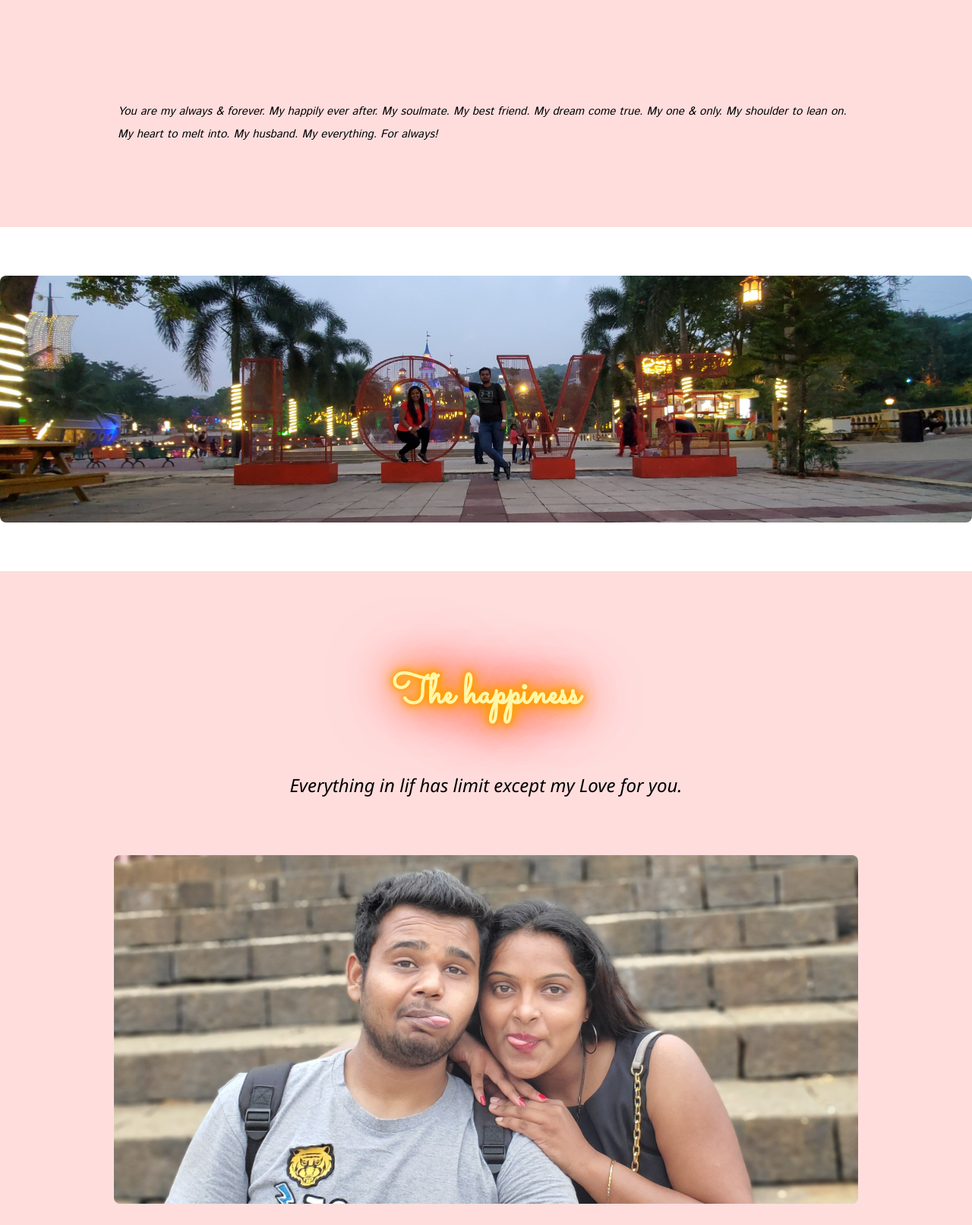
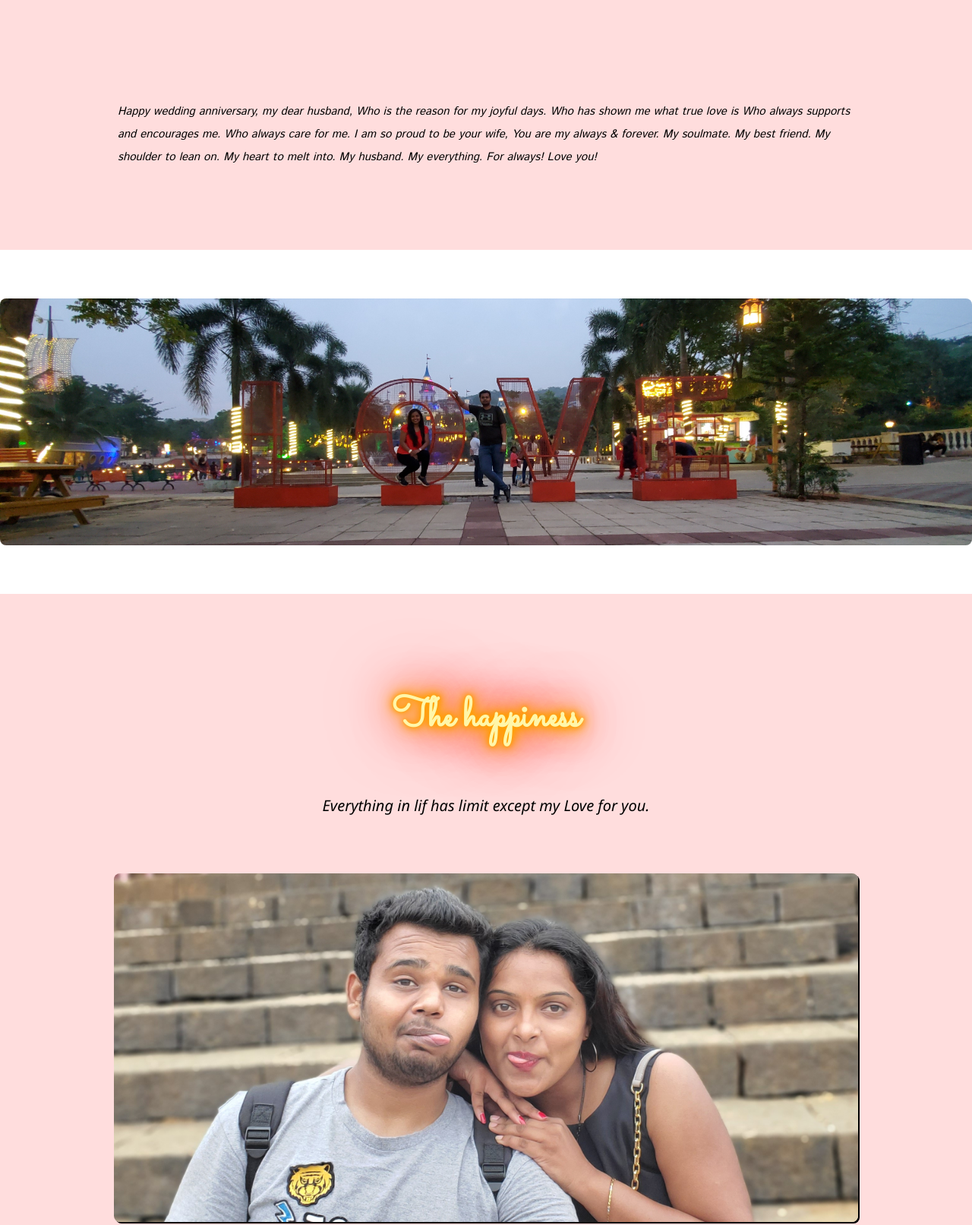
Before and after one commit to mahivkpatel/blog-site, a Gatsby site: page / in a window 1280 px wide. Shown: the part 1240-2853 px from the top of the page at 76% size. Built offline with nearby package versions, Linux system fonts and the light colour scheme; Gatsby itself is replaced by a stand-in of ours.

Commit message:
css changes

```diff
--- a/src/pages/index.js
+++ b/src/pages/index.js
@@ -95,10 +95,12 @@ const IndexPage = () => (
           </div>
           <p>
             <i>
-              You are my always & forever. My happily ever after. My soulmate.
-              My best friend. My dream come true. My one & only. My shoulder to
-              lean on. My heart to melt into. My husband. My everything. For
-              always!
+              Happy wedding anniversary, my dear husband, Who is the reason for
+              my joyful days. Who has shown me what true love is Who always
+              supports and encourages me. Who always care for me. I am so proud
+              to be your wife, You are my always & forever. My soulmate. My best
+              friend. My shoulder to lean on. My heart to melt into. My husband.
+              My everything. For always! Love you!
             </i>
           </p>
           <br />
@@ -117,11 +119,11 @@ const IndexPage = () => (
           <h1 className="w3-text-grey">
             <b className="happy">The happiness</b>
           </h1>
-          <h3>
+          <h4>
             <i>Everything in lif has limit except my Love for you.</i>
-          </h3>
+          </h4>
           <img
-            className="w3-round-large w3-grayscale-min"
+            className="w3-round-large w3-grayscale-min box"
             src={nice}
             style={{ width: `100%`, margin: `64px 0` }}
           />
@@ -250,11 +252,11 @@ const IndexPage = () => (
         </div>
       </div>
       <div className="w3-container w3-padding-64 w3-pale-red w3-grayscale-min w3-center">
-        <h5>
-          I Can’t Promise To Solve All Your Problems, I Can Only Promise That I
-          Will Never Let You Face Them Alone! .. I will always there for you ..
-          love you
-        </h5>
+        <h6>
+          I can’t promise to solve all your problems, I can only promise that I
+          will never let you face them alone! .. I will always there for you. I
+          will support you in any situation .. love you
+        </h6>
       </div>
     </body>
   </Layout>
--- a/src/styles/main.scss
+++ b/src/styles/main.scss
@@ -61,8 +61,12 @@ div.gallery {
   float: left;
   height: 400px;
   width: 230px;
+  box-shadow: 2px 2px;
 }
 
+.box {
+  box-shadow: 2px 2px;
+}
 img.galley-img {
   width: auto; /* set to anything and aspect ratio is maintained - also corrects glitch in Internet Explorer */
   height: auto; /* set to anything and aspect ratio is maintained */
@@ -244,7 +248,6 @@ figure.slider figure figcaption {
   padding: 0.6rem;
 }
 
-
 .happy {
   font-size: 150%;
   line-height: calc(20px + 20vh);
```
